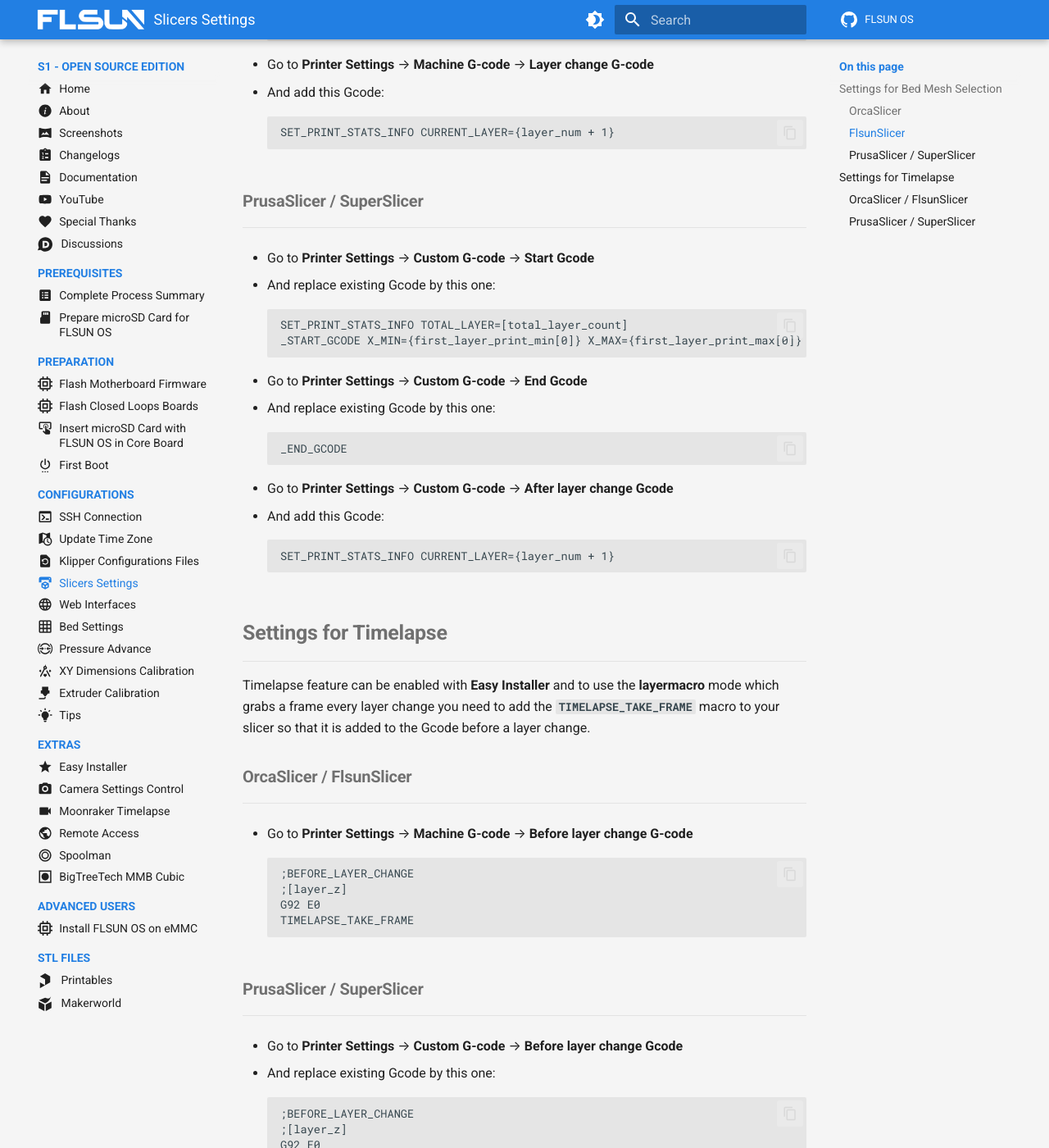
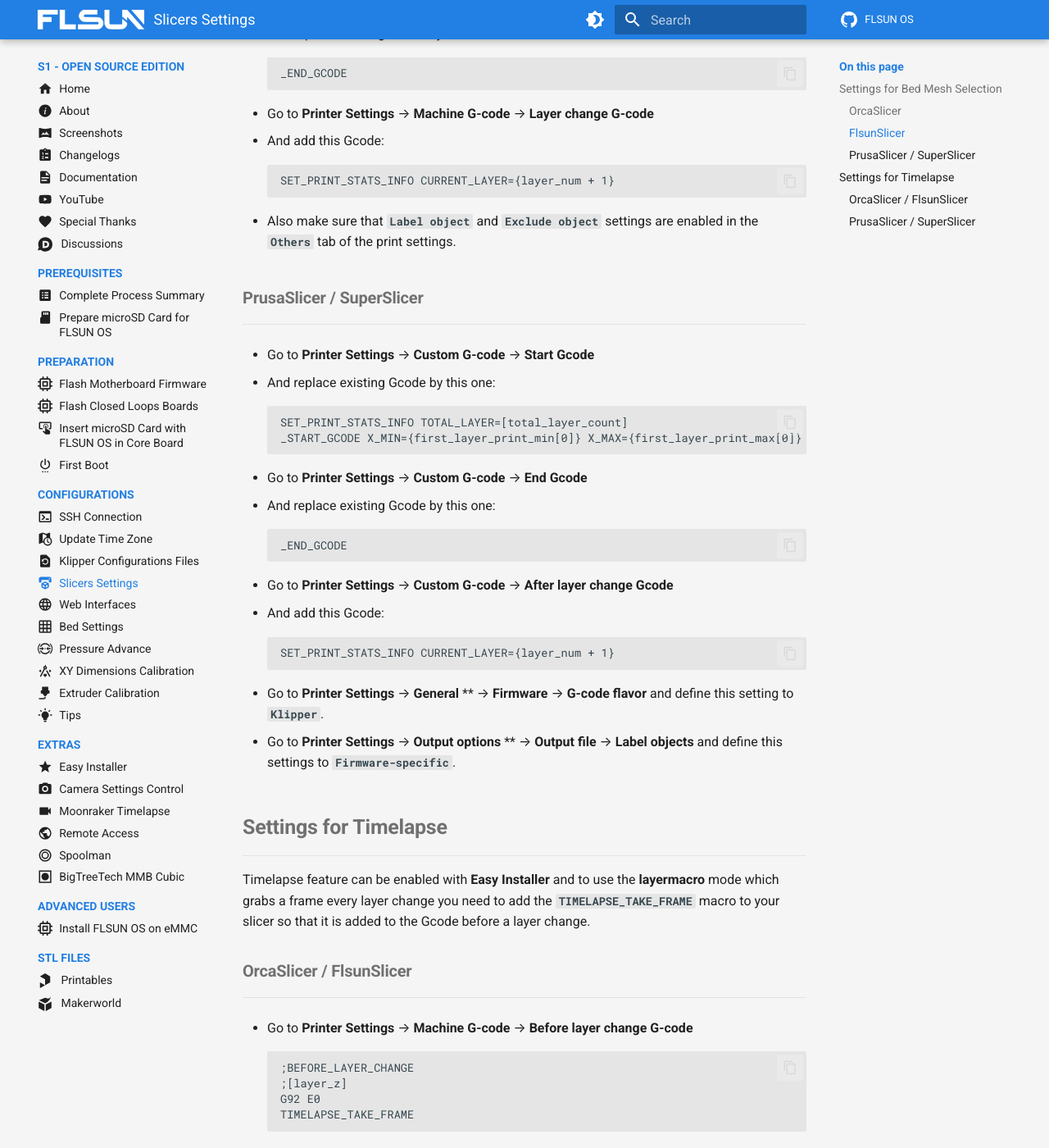
Before and after one commit to Guilouz/FLSUN-S1-Open-Source-Edition, an MkDocs documentation site: the page built from docs/slicers-settings.md, in a window 1280 px wide and 1400 px high, scrolled down 1148 px. Shown: the whole window at 82% size. Built offline with MkDocs 1.6.1 and Material for MkDocs 9.7.7, drawn with Linux system fonts in a browser that asks for light colours; comment, search, counter and statistics services are not loaded; some of the changed text lies outside the part shown.

Commit message:
Update slicers-settings.md

````diff
--- a/docs/slicers-settings.md
+++ b/docs/slicers-settings.md
@@ -35,6 +35,8 @@ In order for the Bed Mesh Selection to work it's necessary to modify the Start G
     SET_PRINT_STATS_INFO CURRENT_LAYER={layer_num + 1}
     ```
 
+- Also make sure that **`Label object`** and **`Exclude object`** settings are enabled in the **`Others`** tab of the print settings.
+
 
 ### FlsunSlicer
 <hr>
@@ -66,6 +68,8 @@ In order for the Bed Mesh Selection to work it's necessary to modify the Start G
     SET_PRINT_STATS_INFO CURRENT_LAYER={layer_num + 1}
     ```
 
+- Also make sure that **`Label object`** and **`Exclude object`** settings are enabled in the **`Others`** tab of the print settings.
+
 
 ###  PrusaSlicer / SuperSlicer
 <hr>
@@ -94,6 +98,10 @@ In order for the Bed Mesh Selection to work it's necessary to modify the Start G
     ```
     SET_PRINT_STATS_INFO CURRENT_LAYER={layer_num + 1}
     ```
+
+ - Go to **Printer Settings** → **General** ** → **Firmware** → **G-code flavor** and define this setting to **`Klipper`**.
+
+ - Go to **Printer Settings** → **Output options** ** → **Output file** → **Label objects** and define this settings to **`Firmware-specific`**.
 
 
 ## Settings for Timelapse
````
